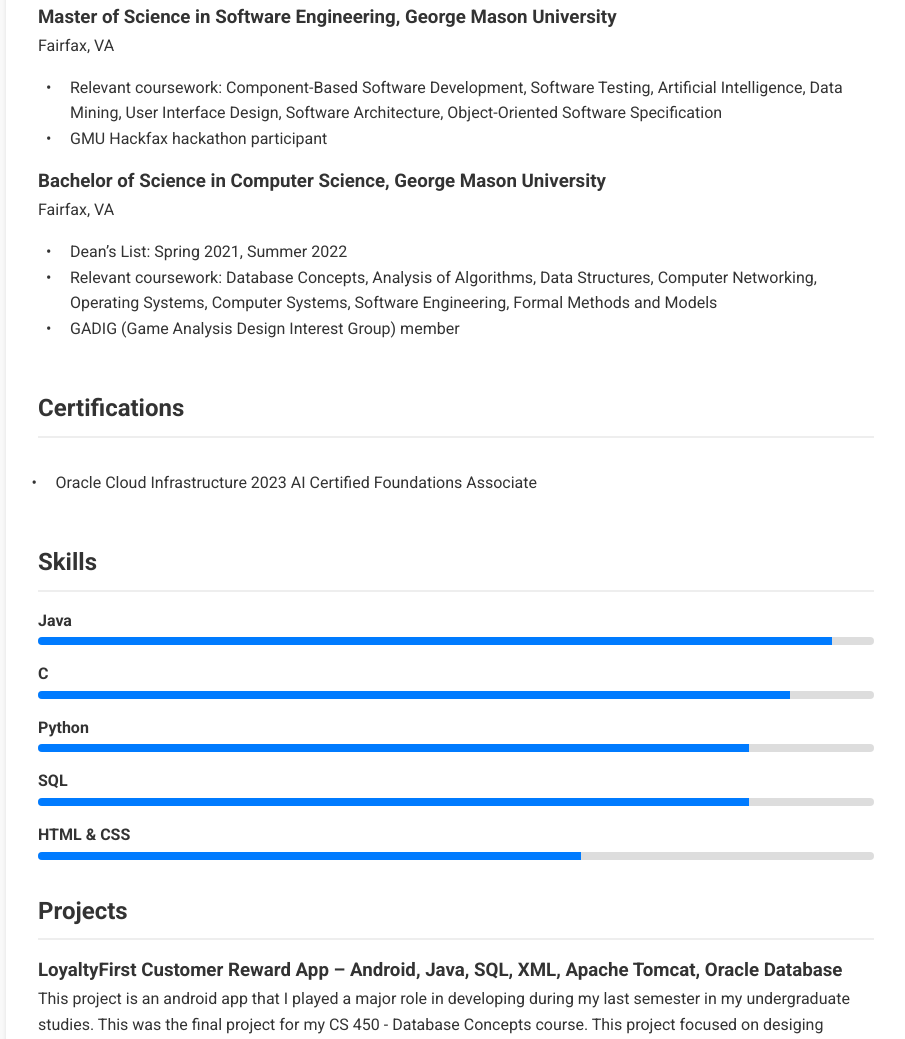
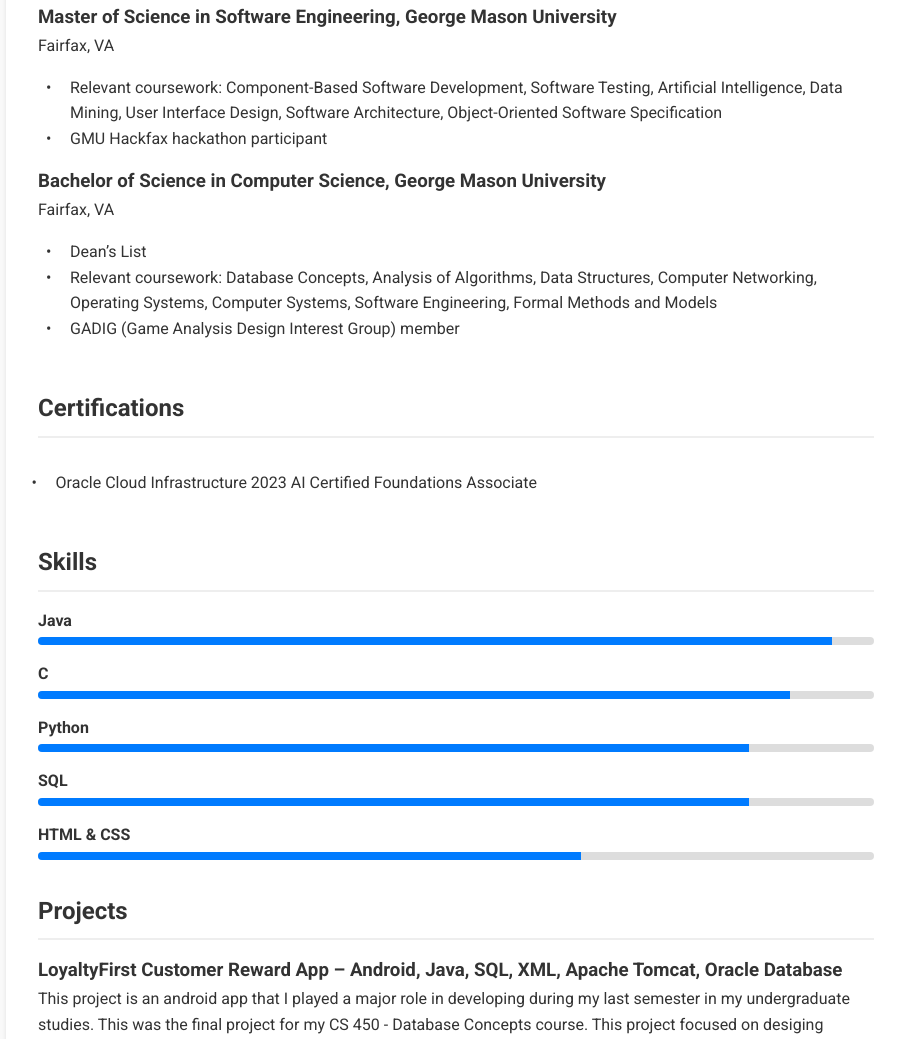
Before and after one commit to georgeshields/ResumeSite, a website: page index.html in a window 1280 px wide. Shown: the part 1049-2088 px from the top of the page, without its empty margins (184-1089 px from the left). Drawn offline with nearby package versions, Linux system fonts and the light colour scheme.

Commit message:
editted education bullets

```diff
--- a/index.html
+++ b/index.html
@@ -324,7 +324,7 @@
       <h3>Bachelor of Science in Computer Science, George Mason University</h3>
       <p>Fairfax, VA</p>
       <ul>
-        <li style="list-style-position: inside; margin-left: 1rem;">Dean’s List: Spring 2021, Summer 2022</li>
+        <li style="list-style-position: inside; margin-left: 1rem;">Dean’s List</li>
         <li style="list-style-position: inside; margin-left: 1rem;">Relevant coursework: Database Concepts, Analysis of Algorithms, Data Structures, Computer Networking, Operating Systems, Computer Systems, Software Engineering, Formal Methods and Models</li>
         <li style="list-style-position: inside; margin-left: 1rem;">GADIG (Game Analysis Design Interest Group) member</li>
       </ul>
```
